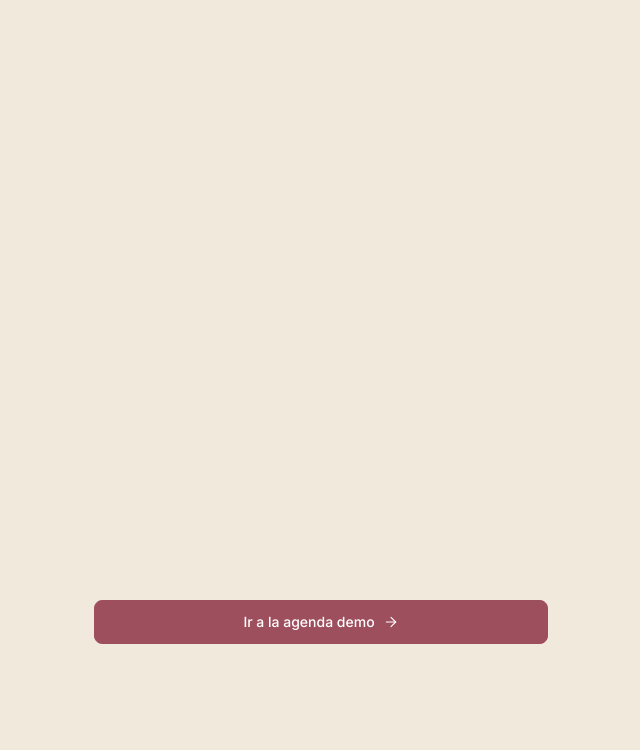
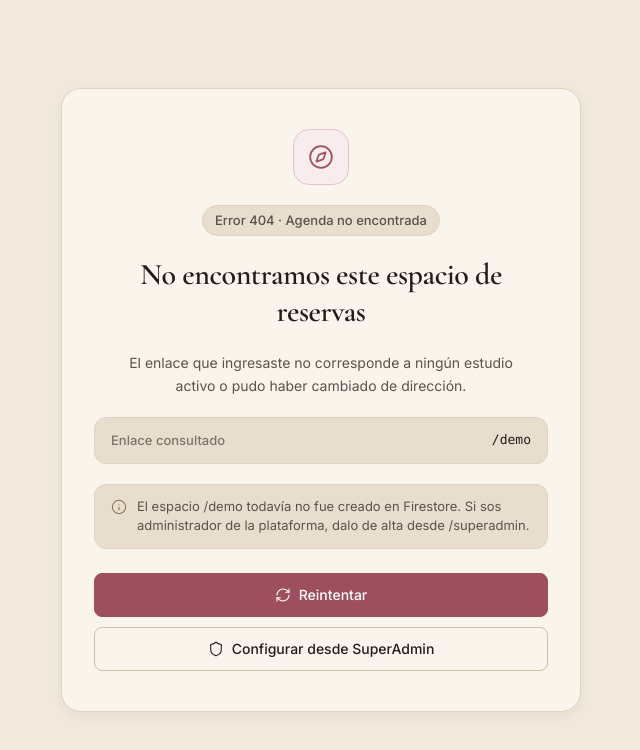
Before and after one commit to MaximilianoGimenez0/Turnos-web, a React (Vite) app: page /demo in a window 1280 px wide. Shown: the top 750 px of the page, without its empty margins (319-959 px from the left). Built offline with nearby package versions, Linux system fonts and the light colour scheme; no server answers; the database is empty.

Commit message:
fix(tenant): raise status card z-index and improve demo fallback actions
Keep TenantStatus cards above CuteBackground, hide self-referential demo links on /demo, and expose retry and superadmin login actions when the demo tenant is missing.

```diff
--- a/src/pages/TenantStatus/TenantNotFound.tsx
+++ b/src/pages/TenantStatus/TenantNotFound.tsx
@@ -1,17 +1,30 @@
 import React from 'react';
 import { Link } from 'react-router-dom';
-import { Compass, ArrowRight, Info } from 'lucide-react';
+import { Compass, ArrowRight, Info, RefreshCw, Shield } from 'lucide-react';
 import { DEFAULT_DEMO_SLUG } from '../../config/tenantConstants';
-import { buildTenantPath } from '../../services/tenantService';
+import { buildTenantPath, normalizePublicSlugParam } from '../../services/tenantService';
 import Button from '../../components/common/Button/Button';
 import { TENANT_STATUS_TEXTS } from '../../texts';
 import styles from './TenantStatus.module.css';
 
 export interface TenantNotFoundProps {
   slug?: string;
+  onRetry?: () => void;
 }
 
-export const TenantNotFound: React.FC<TenantNotFoundProps> = ({ slug }) => {
+export const TenantNotFound: React.FC<TenantNotFoundProps> = ({ slug, onRetry }) => {
+  const isDemoSlug = normalizePublicSlugParam(slug) === DEFAULT_DEMO_SLUG;
+
+  const handleRetry = () => {
+    if (onRetry) {
+      onRetry();
+      return;
+    }
+    if (typeof window !== 'undefined') {
+      window.location.reload();
+    }
+  };
+
   return (
     <div className={styles.pageWrapper}>
       <section className={styles.statusCard} aria-labelledby="tenant-not-found-title">
@@ -36,10 +49,35 @@ export const TenantNotFound: React.FC<TenantNotFoundProps> = ({ slug }) => {
 
         <div className={styles.noticeBox}>
           <Info size={16} strokeWidth={1.6} className={styles.noticeIcon} aria-hidden="true" />
-          <span>{TENANT_STATUS_TEXTS.notFound.hint}</span>
+          <span>
+            {isDemoSlug ? TENANT_STATUS_TEXTS.notFound.demoHint : TENANT_STATUS_TEXTS.notFound.hint}
+          </span>
         </div>
 
         <div className={styles.actions}>
+          {isDemoSlug ? (
+            <>
+              <Button
+                variant="primary"
+                size="lg"
+                fullWidth
+                onClick={handleRetry}
+                leftIcon={<RefreshCw size={16} strokeWidth={1.6} />}
+              >
+                {TENANT_STATUS_TEXTS.notFound.retryCta}
+              </Button>
+              <Link to="/superadmin/login" className={styles.actionLink}>
+                <Button
+                  variant="outline"
+                  size="lg"
+                  fullWidth
+                  leftIcon={<Shield size={16} strokeWidth={1.6} />}
+                >
+                  {TENANT_STATUS_TEXTS.notFound.superAdminCta}
+                </Button>
+              </Link>
+            </>
+          ) : (
             <Link to={buildTenantPath(DEFAULT_DEMO_SLUG)} className={styles.actionLink}>
               <Button
                 variant="primary"
@@ -50,6 +88,7 @@ export const TenantNotFound: React.FC<TenantNotFoundProps> = ({ slug }) => {
                 {TENANT_STATUS_TEXTS.notFound.demoCta}
               </Button>
             </Link>
+          )}
         </div>
       </section>
     </div>
--- a/src/pages/TenantStatus/TenantStatus.module.css
+++ b/src/pages/TenantStatus/TenantStatus.module.css
@@ -1,4 +1,6 @@
 .pageWrapper {
+  position: relative;
+  z-index: 1;
   min-height: 100vh;
   display: flex;
   flex-direction: column;
--- a/src/pages/TenantStatus/TenantSuspended.tsx
+++ b/src/pages/TenantStatus/TenantSuspended.tsx
@@ -2,17 +2,19 @@ import React from 'react';
 import { Link } from 'react-router-dom';
 import { PauseCircle, Calendar, Info } from 'lucide-react';
 import { DEFAULT_DEMO_SLUG } from '../../config/tenantConstants';
-import { buildTenantPath } from '../../services/tenantService';
+import { buildTenantPath, normalizePublicSlugParam } from '../../services/tenantService';
 import Button from '../../components/common/Button/Button';
 import { TENANT_STATUS_TEXTS } from '../../texts';
 import styles from './TenantStatus.module.css';
 
 export interface TenantSuspendedProps {
   businessName?: string;
+  slug?: string;
 }
 
-export const TenantSuspended: React.FC<TenantSuspendedProps> = ({ businessName }) => {
+export const TenantSuspended: React.FC<TenantSuspendedProps> = ({ businessName, slug }) => {
   const cleanName = businessName?.trim();
+  const isDemoSlug = normalizePublicSlugParam(slug) === DEFAULT_DEMO_SLUG;
 
   return (
     <div className={styles.pageWrapper}>
@@ -38,6 +40,7 @@ export const TenantSuspended: React.FC<TenantSuspendedProps> = ({ businessName }
           <span>{TENANT_STATUS_TEXTS.suspended.notice}</span>
         </div>
 
+        {!isDemoSlug && (
           <div className={styles.actions}>
             <Link to={buildTenantPath(DEFAULT_DEMO_SLUG)} className={styles.actionLink}>
               <Button
@@ -50,6 +53,7 @@ export const TenantSuspended: React.FC<TenantSuspendedProps> = ({ businessName }
               </Button>
             </Link>
           </div>
+        )}
       </section>
     </div>
   );
--- a/src/texts/pages/TenantStatus.ts
+++ b/src/texts/pages/TenantStatus.ts
@@ -10,7 +10,11 @@ export const TENANT_STATUS_TEXTS = {
       'El enlace que ingresaste no corresponde a ningún estudio activo o pudo haber cambiado de dirección.',
     slugLabel: 'Enlace consultado',
     demoCta: 'Ir a la agenda demo',
+    retryCta: 'Reintentar',
+    superAdminCta: 'Configurar desde SuperAdmin',
     hint: 'Verificá la dirección compartida por el estudio o explorá nuestra demostración interactiva.',
+    demoHint:
+      'El espacio /demo todavía no fue creado en Firestore. Si sos administrador de la plataforma, dalo de alta desde /superadmin.',
   },
   suspended: {
     badge: 'Agenda pausada temporalmente',
```
Lines whose indentation alone changed are shown as unchanged.
